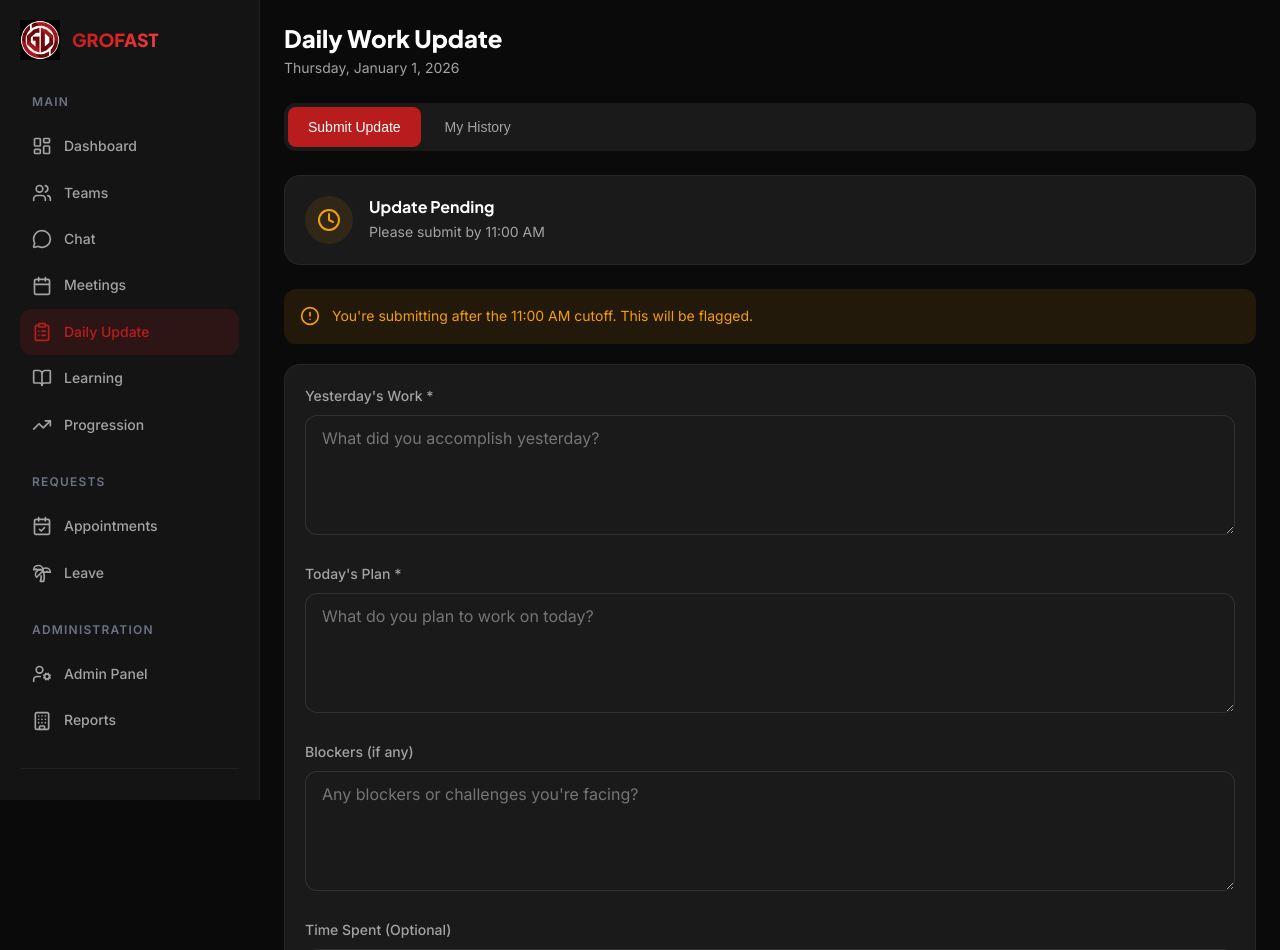
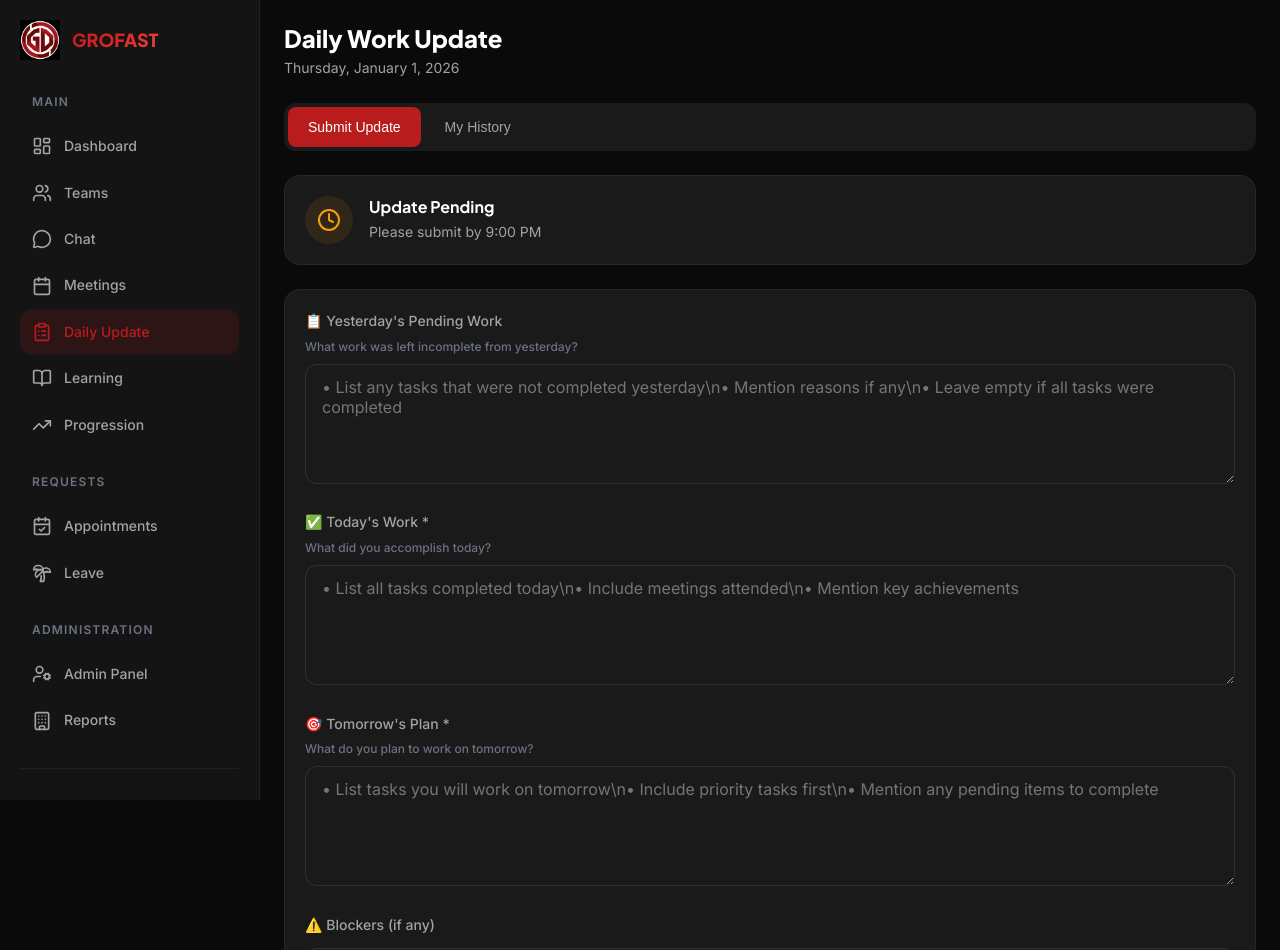
Before and after one commit to sajethaofficialgd-commits/grofast-team-site, a React (Vite) app: page /daily-update in a window 1280 px wide. Shown: the top 950 px of the page. Built offline with nearby package versions, Linux system fonts and the light colour scheme; sample sign-in values are in the browser's storage.

Commit message:
Updated Daily Update: 9 PM deadline, new structure with Yesterday Pending, Today Work, Tomorrow Plan

```diff
--- a/src/pages/DailyUpdatePage.jsx
+++ b/src/pages/DailyUpdatePage.jsx
@@ -25,11 +25,11 @@ export default function DailyUpdatePage() {
 
     // Form state
     const [formData, setFormData] = useState({
-        yesterdayWork: '',
-        todayPlan: '',
+        yesterdayPending: '',
+        todayWork: '',
+        tomorrowPlan: '',
         blockers: '',
-        timeSpent: '',
-        attachments: []
+        timeSpent: ''
     });
 
     const today = new Date().toISOString().split('T')[0];
@@ -60,11 +60,11 @@ export default function DailyUpdatePage() {
             await submitWorkUpdate(formData);
             setShowSuccess(true);
             setFormData({
-                yesterdayWork: '',
-                todayPlan: '',
+                yesterdayPending: '',
+                todayWork: '',
+                tomorrowPlan: '',
                 blockers: '',
-                timeSpent: '',
-                attachments: []
+                timeSpent: ''
             });
 
             setTimeout(() => setShowSuccess(false), 3000);
@@ -91,9 +91,9 @@ export default function DailyUpdatePage() {
         }
     };
 
-    const cutoffTime = '11:00 AM';
+    const cutoffTime = '9:00 PM';
     const currentTime = new Date();
-    const isPastCutoff = currentTime.getHours() >= 11;
+    const isPastCutoff = currentTime.getHours() >= 21; // 9 PM = 21:00
 
     return (
         <div className="animate-fade-in">
@@ -215,12 +215,56 @@ export default function DailyUpdatePage() {
                             <div className="card">
                                 <div className="card-body">
                                     <div className="form-group">
-                                        <label className="form-label">Yesterday's Work *</label>
+                                        <label className="form-label">
+                                            <span style={{
+                                                display: 'inline-flex',
+                                                alignItems: 'center',
+                                                gap: 'var(--space-2)',
+                                                marginBottom: 'var(--space-1)'
+                                            }}>
+                                                📋 Yesterday's Pending Work
+                                            </span>
+                                            <span style={{
+                                                fontSize: 'var(--text-xs)',
+                                                color: 'var(--text-muted)',
+                                                display: 'block'
+                                            }}>
+                                                What work was left incomplete from yesterday?
+                                            </span>
+                                        </label>
                                         <textarea
-                                            name="yesterdayWork"
+                                            name="yesterdayPending"
                                             className="form-textarea"
-                                            placeholder="What did you accomplish yesterday?"
-                                            value={formData.yesterdayWork}
+                                            placeholder="• List any tasks that were not completed yesterday\n• Mention reasons if any\n• Leave empty if all tasks were completed"
+                                            value={formData.yesterdayPending}
+                                            onChange={handleInputChange}
+                                            rows={3}
+                                        />
+                                    </div>
+
+                                    <div className="form-group">
+                                        <label className="form-label">
+                                            <span style={{
+                                                display: 'inline-flex',
+                                                alignItems: 'center',
+                                                gap: 'var(--space-2)',
+                                                marginBottom: 'var(--space-1)'
+                                            }}>
+                                                ✅ Today's Work *
+                                            </span>
+                                            <span style={{
+                                                fontSize: 'var(--text-xs)',
+                                                color: 'var(--text-muted)',
+                                                display: 'block'
+                                            }}>
+                                                What did you accomplish today?
+                                            </span>
+                                        </label>
+                                        <textarea
+                                            name="todayWork"
+                                            className="form-textarea"
+                                            placeholder="• List all tasks completed today\n• Include meetings attended\n• Mention key achievements"
+                                            value={formData.todayWork}
                                             onChange={handleInputChange}
                                             required
                                             rows={4}
@@ -228,12 +272,28 @@ export default function DailyUpdatePage() {
                                     </div>
 
                                     <div className="form-group">
-                                        <label className="form-label">Today's Plan *</label>
+                                        <label className="form-label">
+                                            <span style={{
+                                                display: 'inline-flex',
+                                                alignItems: 'center',
+                                                gap: 'var(--space-2)',
+                                                marginBottom: 'var(--space-1)'
+                                            }}>
+                                                🎯 Tomorrow's Plan *
+                                            </span>
+                                            <span style={{
+                                                fontSize: 'var(--text-xs)',
+                                                color: 'var(--text-muted)',
+                                                display: 'block'
+                                            }}>
+                                                What do you plan to work on tomorrow?
+                                            </span>
+                                        </label>
                                         <textarea
-                                            name="todayPlan"
+                                            name="tomorrowPlan"
                                             className="form-textarea"
-                                            placeholder="What do you plan to work on today?"
-                                            value={formData.todayPlan}
+                                            placeholder="• List tasks you will work on tomorrow\n• Include priority tasks first\n• Mention any pending items to complete"
+                                            value={formData.tomorrowPlan}
                                             onChange={handleInputChange}
                                             required
                                             rows={4}
@@ -241,7 +301,16 @@ export default function DailyUpdatePage() {
                                     </div>
 
                                     <div className="form-group">
-                                        <label className="form-label">Blockers (if any)</label>
+                                        <label className="form-label">
+                                            <span style={{
+                                                display: 'inline-flex',
+                                                alignItems: 'center',
+                                                gap: 'var(--space-2)',
+                                                marginBottom: 'var(--space-1)'
+                                            }}>
+                                                ⚠️ Blockers (if any)
+                                            </span>
+                                        </label>
                                         <textarea
                                             name="blockers"
                                             className="form-textarea"
@@ -250,22 +319,6 @@ export default function DailyUpdatePage() {
                                             onChange={handleInputChange}
                                             rows={2}
                                         />
-                                    </div>
-
-                                    <div className="form-group">
-                                        <label className="form-label">Time Spent (Optional)</label>
-                                        <select
-                                            name="timeSpent"
-                                            className="form-select"
-                                            value={formData.timeSpent}
-                                            onChange={handleInputChange}
-                                        >
-                                            <option value="">Select hours</option>
-                                            <option value="< 4 hours">Less than 4 hours</option>
-                                            <option value="4-6 hours">4-6 hours</option>
-                                            <option value="6-8 hours">6-8 hours</option>
-                                            <option value="8+ hours">8+ hours</option>
-                                        </select>
                                     </div>
 
                                     <button
@@ -297,9 +350,9 @@ export default function DailyUpdatePage() {
                                         display: 'block',
                                         marginBottom: 'var(--space-1)'
                                     }}>
-                                        Yesterday's Work
+                                        📋 Yesterday's Pending Work
                                     </label>
-                                    <p>{todayUpdate.yesterdayWork}</p>
+                                    <p>{todayUpdate.yesterdayPending || 'No pending work'}</p>
                                 </div>
 
                                 <div style={{ marginBottom: 'var(--space-4)' }}>
@@ -309,9 +362,21 @@ export default function DailyUpdatePage() {
                                         display: 'block',
                                         marginBottom: 'var(--space-1)'
                                     }}>
-                                        Today's Plan
+                                        ✅ Today's Work
                                     </label>
-                                    <p>{todayUpdate.todayPlan}</p>
+                                    <p>{todayUpdate.todayWork}</p>
+                                </div>
+
+                                <div style={{ marginBottom: 'var(--space-4)' }}>
+                                    <label style={{
+                                        fontSize: 'var(--text-sm)',
+                                        color: 'var(--text-secondary)',
+                                        display: 'block',
+                                        marginBottom: 'var(--space-1)'
+                                    }}>
+                                        🎯 Tomorrow's Plan
+                                    </label>
+                                    <p>{todayUpdate.tomorrowPlan}</p>
                                 </div>
 
                                 {todayUpdate.blockers && (
@@ -322,9 +387,9 @@ export default function DailyUpdatePage() {
                                             display: 'block',
                                             marginBottom: 'var(--space-1)'
                                         }}>
-                                            Blockers
+                                            ⚠️ Blockers
                                         </label>
-                                        <p>{todayUpdate.blockers}</p>
+                                        <p style={{ color: 'var(--warning)' }}>{todayUpdate.blockers}</p>
                                     </div>
                                 )}
 
```
